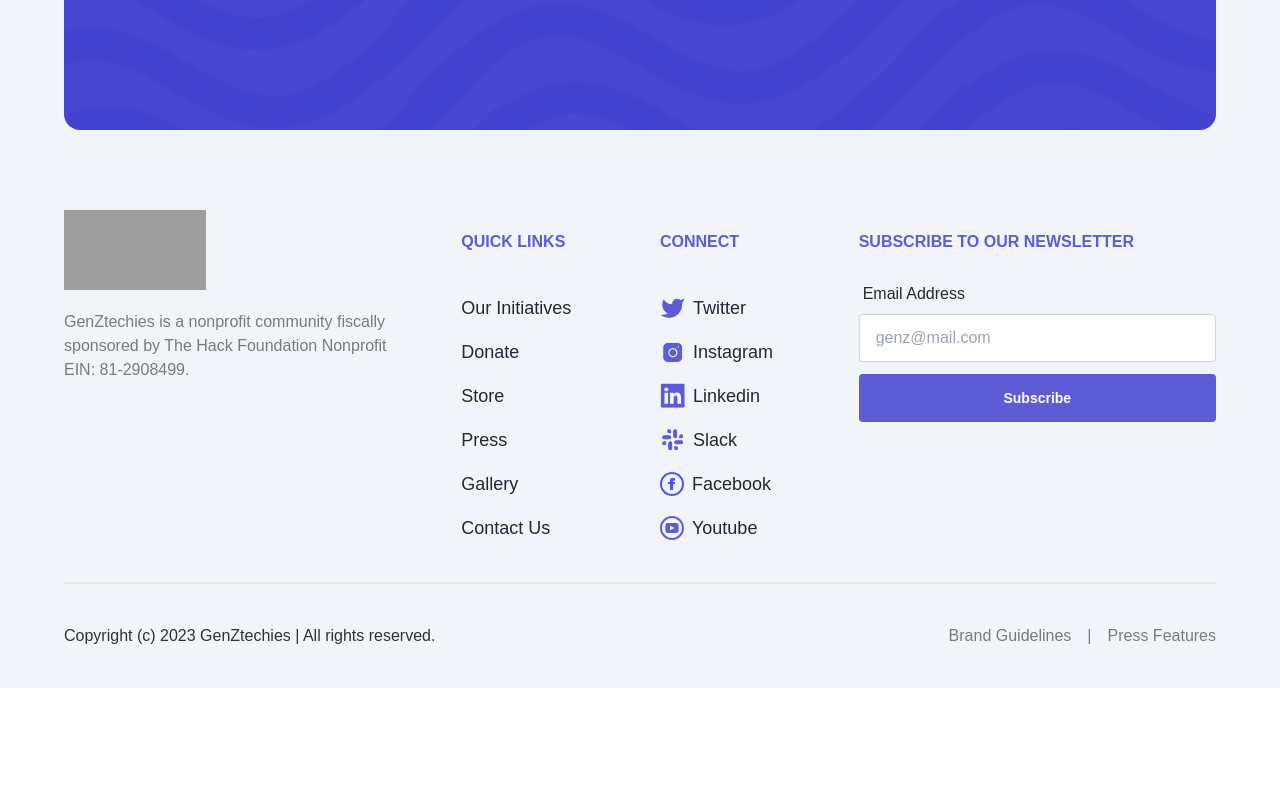
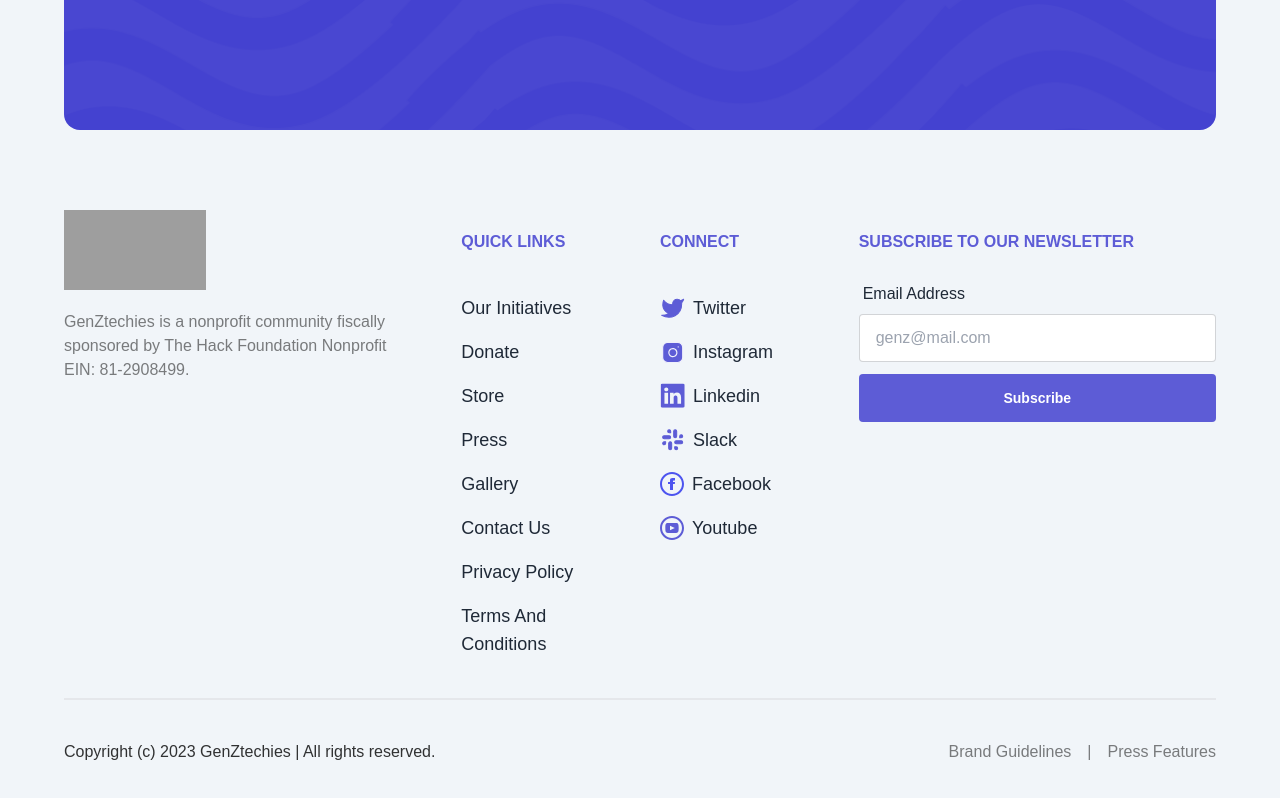
Before and after one commit to GenZtechies/gzt-web, a Next.js app: page / in a window 1280 px wide. Shown: the part 4391-5189 px from the top of the page. Before the commit the page ends 5079 px from the top, so only its background shows below. Built offline with nearby package versions, Linux system fonts and the light colour scheme; grey boxes are pictures that could not be loaded.

Commit message:
feat: implement privacy policy and terms of use

```diff
--- a/components/Footer.tsx
+++ b/components/Footer.tsx
@@ -2,6 +2,44 @@
 import { toast } from "react-toastify";
 import { useMutation } from "@tanstack/react-query";
 import axios, { AxiosResponse, AxiosError } from "axios";
+
+// generate an array for quikc links
+const quickLinks = [
+    {
+        name: "Our Initiatives",
+        link: "/initiatives"
+    },
+    {
+        name: "Donate",
+        link: "/donate"
+    },
+    {
+        name: "Store",
+        link: "/store"
+    },
+    {
+        name: "Press",
+        link: "/press"
+    },
+    {
+        name: "Gallery",
+        link: "/gallery"
+    },
+    {
+        name: "Contact Us",
+        link: "/contact"
+    },
+    {
+        name: "Privacy Policy",
+        link: "/privacy-policy.pdf",
+        target: "_blank"
+    },
+    {
+        name: "Terms And Conditions",
+        link: "/terms-and-conditions.pdf",
+        target: "_blank"
+    }
+];
 
 const Footer = () => {
     const { isLoading, mutate } = useMutation((context: any) => axios.post("/api/subscribe", context), {
@@ -27,9 +65,9 @@
 
     return (
         <>
-            <section className="flex flex-col items-center bg-white border-y-4 border-dashed p-5">
+            <section className="flex flex-col items-center p-5 bg-white border-dashed border-y-4">
                 <div className="w-full max-w-6xl py-8">
-                    <div className="grid grid-cols-3 md:grid-cols-5 gap-10">
+                    <div className="grid grid-cols-3 gap-10 md:grid-cols-5">
                         <Link href="/press" className="m-auto">
                             <img src="/assets/images/press-logos/1.png" alt="press-logo" data-aos="zoom-in" />
                         </Link>
@@ -39,63 +77,50 @@
                         <Link href="/press" className="m-auto">
                             <img src="/assets/images/press-logos/3.png" alt="press-logo" data-aos="zoom-in" />
                         </Link>
-                        <Link href="/press" className="m-auto hidden md:block">
+                        <Link href="/press" className="hidden m-auto md:block">
                             <img src="/assets/images/press-logos/1.png" alt="press-logo" data-aos="zoom-in" />
                         </Link>
-                        <Link href="/press" className="m-auto hidden md:block">
+                        <Link href="/press" className="hidden m-auto md:block">
                             <img src="/assets/images/press-logos/2.png" alt="press-logo" data-aos="zoom-in" />
                         </Link>
                     </div>
                 </div>
             </section>
 
-            <footer className="flex flex-col items-center bg-slate-100 p-5">
+            <footer className="flex flex-col items-center p-5 bg-slate-100">
                 <div className="w-full max-w-6xl py-10">
                     <div className="flex flex-col justify-center items-center rounded-2xl bg-[url('/assets/images/footer-cta-bg.png')] bg-cover bg-center bg-no-repeat px-10 py-32 m-auto">
-                        <h2 className="max-w-2xl text-center text-white text-2xl md:text-4xl font-bold my-5">Looking to connect with other Gen-Zs in tech across Africa?</h2>
-                        <Link href="https://linktr.ee/genztechies" target="_blank" className="btn btn-wide bg-white hover:bg-primary border-none text-primary hover:text-white animate-bounce">
+                        <h2 className="max-w-2xl my-5 text-2xl font-bold text-center text-white md:text-4xl">Looking to connect with other Gen-Zs in tech across Africa?</h2>
+                        <Link href="https://linktr.ee/genztechies" target="_blank" className="bg-white border-none btn btn-wide hover:bg-primary text-primary hover:text-white animate-bounce">
                             Join the Community
                         </Link>
                     </div>
                 </div>
 
                 <div className="w-full max-w-6xl py-10">
-                    <div className="flex flex-col md:flex-row justify-between gap-10">
+                    <div className="flex flex-col justify-between gap-10 md:flex-row">
                         <div className="md:w-1/3">
                             <Link href="/" className="my-5">
                                 <img className="h-20 aspect-video" src="https://assets.genztechies.com/logo-coloured.svg" alt="genztechies-logo-icon-text" />
                             </Link>
-                            <p className="text-black/50 text-base font-light my-5">GenZtechies is a nonprofit community fiscally sponsored by The Hack Foundation Nonprofit EIN: 81-2908499.</p>
+                            <p className="my-5 text-base font-light text-black/50">GenZtechies is a nonprofit community fiscally sponsored by The Hack Foundation Nonprofit EIN: 81-2908499.</p>
                         </div>
-                        <div className="flex w-full md:w-1/3 flex-row gap-10">
+                        <div className="flex flex-row w-full gap-10 md:w-1/3">
                             <div className="w-1/2">
-                                <h2 className="text-primary text-base uppercase font-bold my-5">Quick Links</h2>
+                                <h2 className="my-5 text-base font-bold uppercase text-primary">Quick Links</h2>
 
-                                <ul className="text-lg font-normal space-y-4 pt-5">
-                                    <Link href="/initiatives" className="list-item">
-                                        Our Initiatives
-                                    </Link>
-                                    <Link href="/donate" className="list-item">
-                                        Donate
-                                    </Link>
-                                    <Link href="/store" className="list-item">
-                                        Store
-                                    </Link>
-                                    <Link href="/press" className="list-item">
-                                        Press
-                                    </Link>
-                                    <Link href="/gallery" className="list-item">
-                                        Gallery
-                                    </Link>
-                                    <Link href="/contact" className="list-item">
-                                        Contact Us
-                                    </Link>
+                                <ul className="pt-5 space-y-4 text-lg font-normal">
+                                    {quickLinks.map((link, index) => (
+                                        <Link href={link.link} className="list-item" target={link.target || "_self"}>
+                                            {link.name}
+                                        </Link>
+                                    ))}
                                 </ul>
                             </div>
                             <div className="w-1/2">
-                                <h2 className="text-primary text-base uppercase font-bold my-5">CONNECT</h2>
+                                <h2 className="my-5 text-base font-bold uppercase text-primary">CONNECT</h2>
 
-                                <ul className="text-lg font-normal space-y-4 pt-5">
+                                <ul className="pt-5 space-y-4 text-lg font-normal">
                                     <Link href="https://twitter.com/genztechies" target="_blank" className="list-item">
                                         <div className="flex gap-2">
                                             <img src="/assets/images/social-icons/twitter.svg" alt="social-icon" />
@@ -136,14 +161,14 @@
                             </div>
                         </div>
                         <div className="md:w-1/3">
-                            <h2 className="text-primary text-base uppercase font-bold my-5">Subscribe To Our Newsletter</h2>
+                            <h2 className="my-5 text-base font-bold uppercase text-primary">Subscribe To Our Newsletter</h2>
 
                             <form className="my-5 space-y-3" id="newsletterForm" onSubmit={handleSubmit}>
                                 <div>
                                     <label htmlFor="email" className="label">
-                                        <span className="label-text text-base">Email Address</span>
+                                        <span className="text-base label-text">Email Address</span>
                                     </label>
-                                    <input type="email" name="email" placeholder="genz@mail.com" className="input input-bordered rounded focus:border-primary w-full" required />
+                                    <input type="email" name="email" placeholder="genz@mail.com" className="w-full rounded input input-bordered focus:border-primary" required />
                                 </div>
 
                                 <button type="submit" disabled={isLoading} className={["btn btn-block rounded bg-primary hover:bg-primary border-none text-white no-animation", isLoading && "loading"].join(" ")}>
@@ -154,10 +179,10 @@
                     </div>
                 </div>
 
-                <div className="flex flex-col md:flex-row justify-between w-full max-w-6xl border-t-2 pt-10 pb-5 gap-5">
+                <div className="flex flex-col justify-between w-full max-w-6xl gap-5 pt-10 pb-5 border-t-2 md:flex-row">
                     <p className="text-black/80">Copyright (c) {new Date().getFullYear()} GenZtechies | All rights reserved.</p>
 
-                    <p className="text-black/50 space-x-4">
+                    <p className="space-x-4 text-black/50">
                         <Link href="/brand">Brand Guidelines</Link>
                         <span>|</span>
                         <Link href="/press">Press Features</Link>
```
Also changed, not shown: 2 other files (tests, documents, lock files or other folders).
